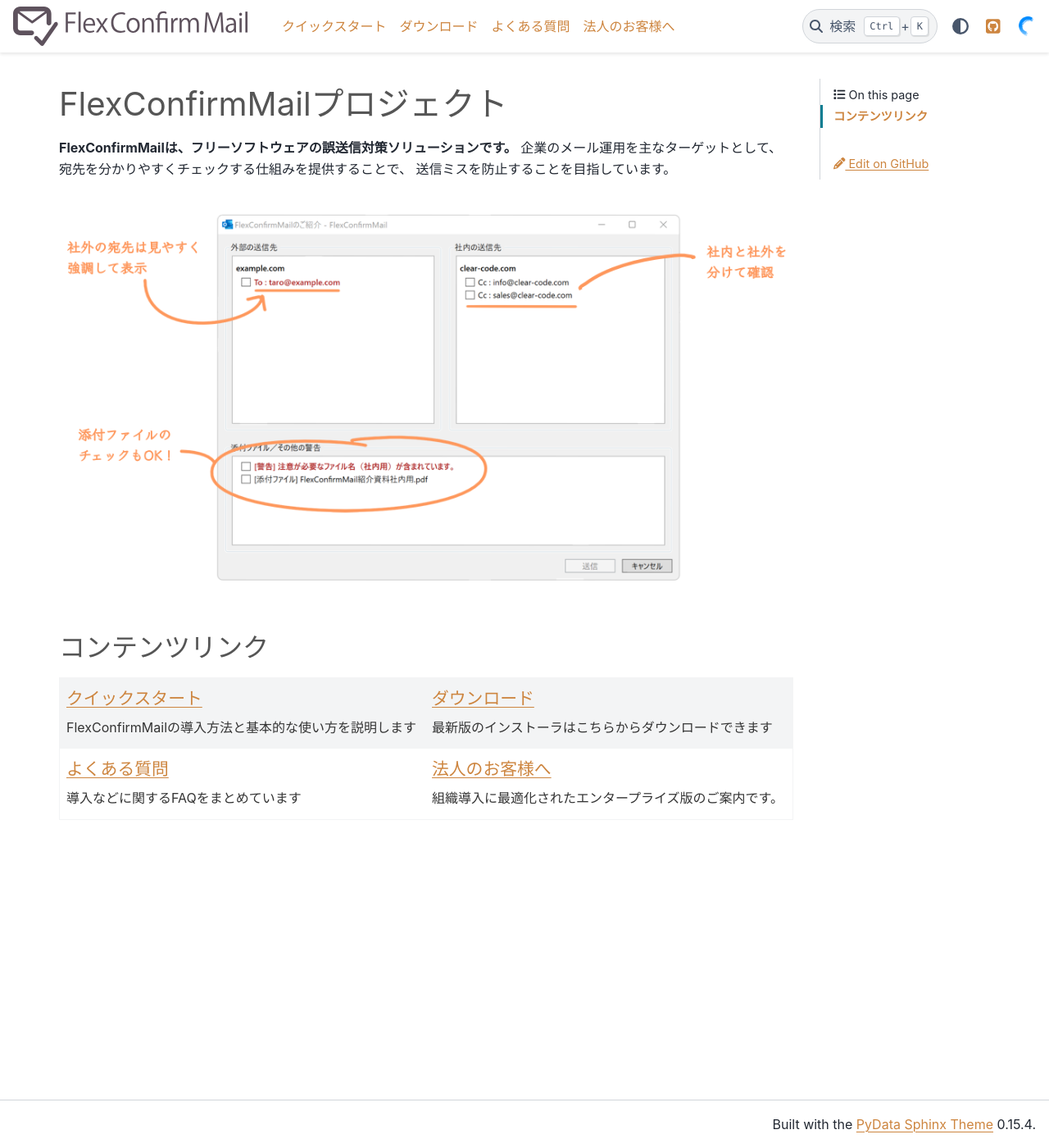
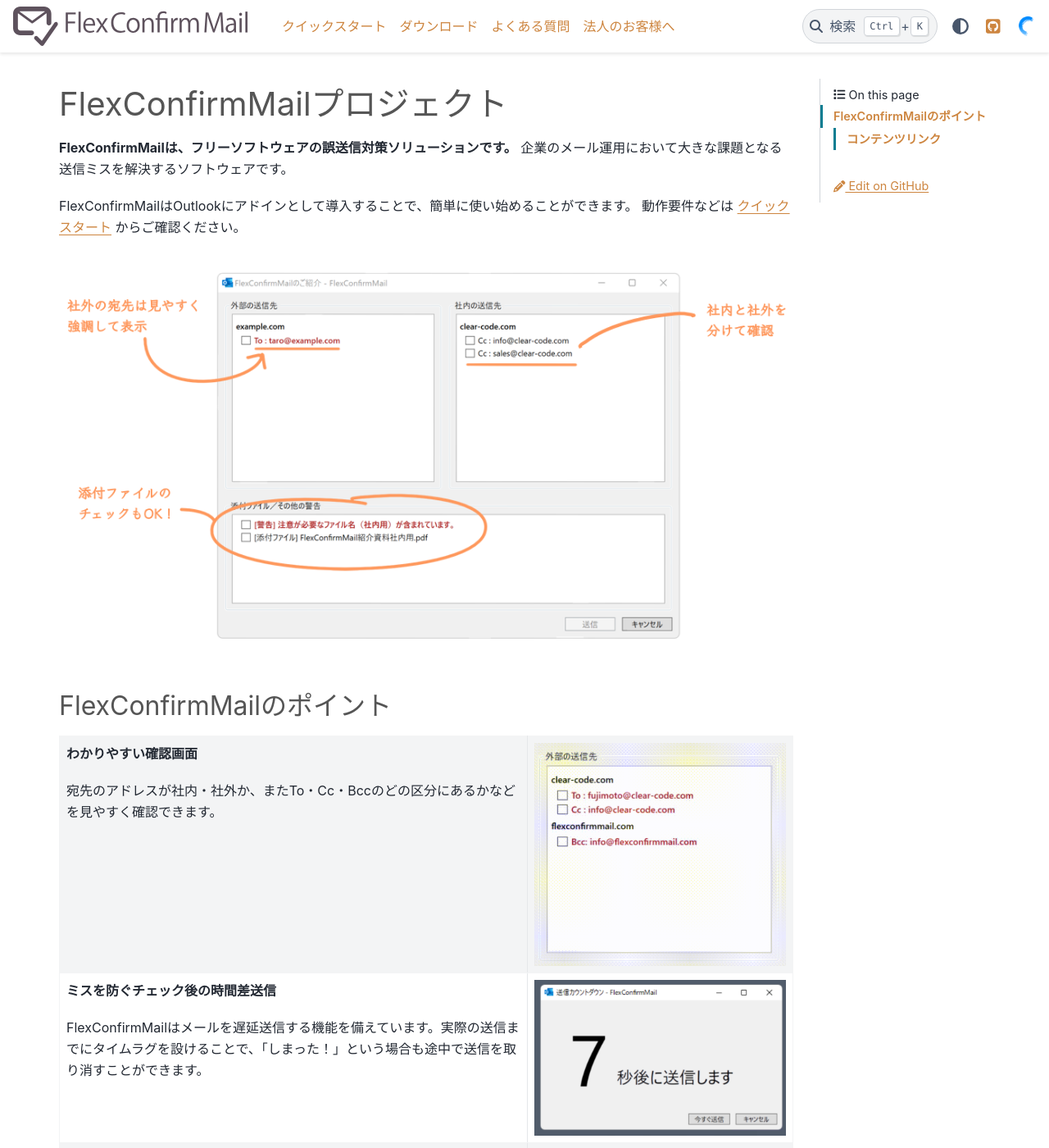
Before and after one commit to FlexConfirmMail/flexconfirmmail.github.io, a Sphinx documentation site: the page built from source/index.rst, in a window 1280 px wide and 1400 px high. Shown: the whole window at 82% size. Built offline with Sphinx 7.4.7 and the PyData theme 0.15.4, drawn with Linux system fonts in a browser that asks for light colours; some of the changed text lies outside the part shown.

Commit message:
Add the Point of FlexConfirmMail
I have added some sales point of FlexConfirmMail to
clarify its characteristics and good point.

FlexConfirmMailにまつわる推しポイントを、誤送信の原因に
ありがちなことの防止になることが分かりやすく追記してみたつもりです。

Signed-off-by: Fujimoto Seiji <fujimoto@ceptord.net>

```diff
--- a/source/index.rst
+++ b/source/index.rst
@@ -3,11 +3,35 @@
 ===========================
 
 **FlexConfirmMailは、フリーソフトウェアの誤送信対策ソリューションです。**
-企業のメール運用を主なターゲットとして、
-宛先を分かりやすくチェックする仕組みを提供することで、
-送信ミスを防止することを目指しています。
+企業のメール運用において大きな課題となる送信ミスを解決するソフトウェアです。
+
+FlexConfirmMailはOutlookにアドインとして導入することで、簡単に使い始めることができます。
+動作要件などは :any:`quickstart` からご確認ください。
 
 .. image:: _static/top.png
+
+FlexConfirmMailのポイント
+=========================
+
+.. list-table::
+
+   * - **わかりやすい確認画面**
+
+       宛先のアドレスが社内・社外か、またTo・Cc・Bccのどの区分にあるかなどを見やすく確認できます。
+
+     - .. image:: _static/demo-confirm.gif
+
+   * - **ミスを防ぐチェック後の時間差送信**
+
+       FlexConfirmMailはメールを遅延送信する機能を備えています。実際の送信までにタイムラグを設けることで、「しまった！」という場合も途中で送信を取り消すことができます。
+
+     - .. image:: _static/demo-count.png
+
+   * - **使い方に応じた柔軟な設定**
+
+       確認画面の挙動を細かく設定で制御することができるので、自分のワークフローにあったスタイルでチェックできます。
+
+     - .. image:: _static/demo-config.png
 
 コンテンツリンク
 ----------------
```
Also changed, not shown: source/_static/demo-config.png (added), source/_static/demo-confirm.gif (added), source/_static/demo-count.png (added).
